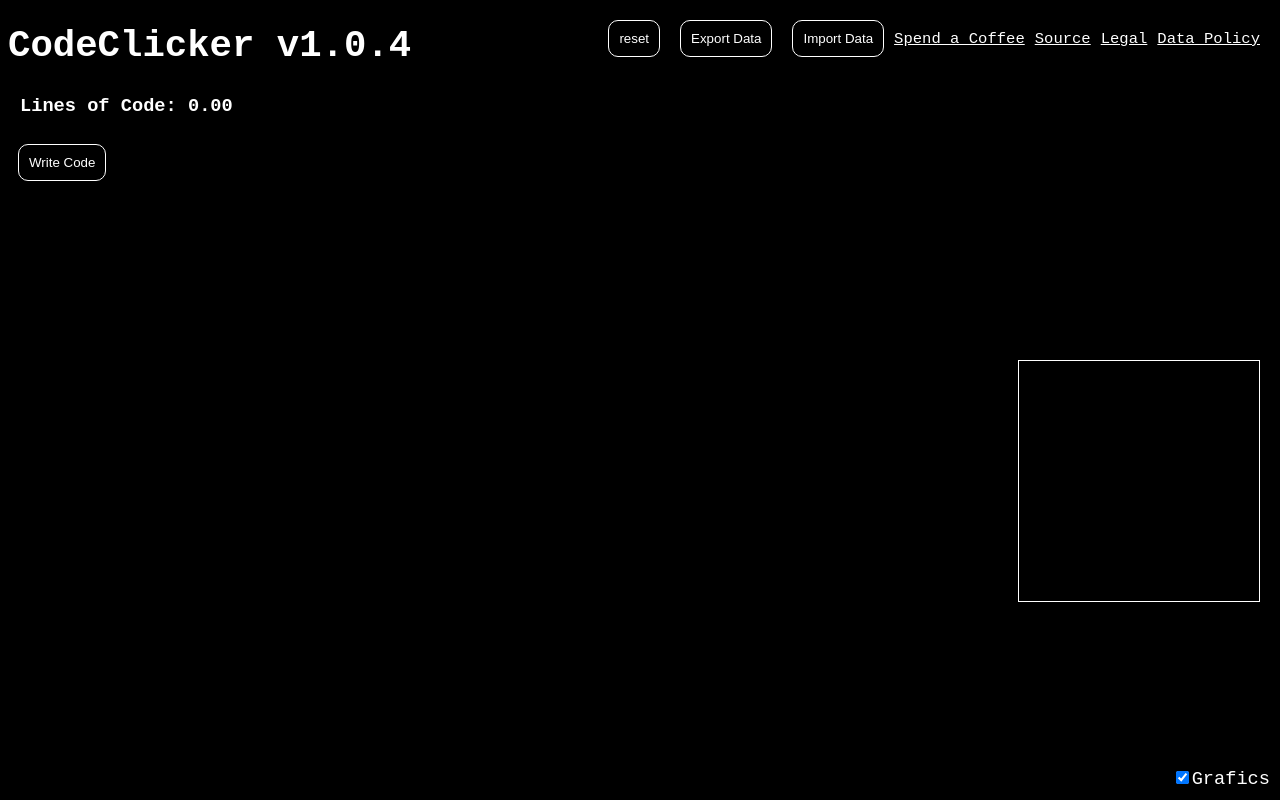
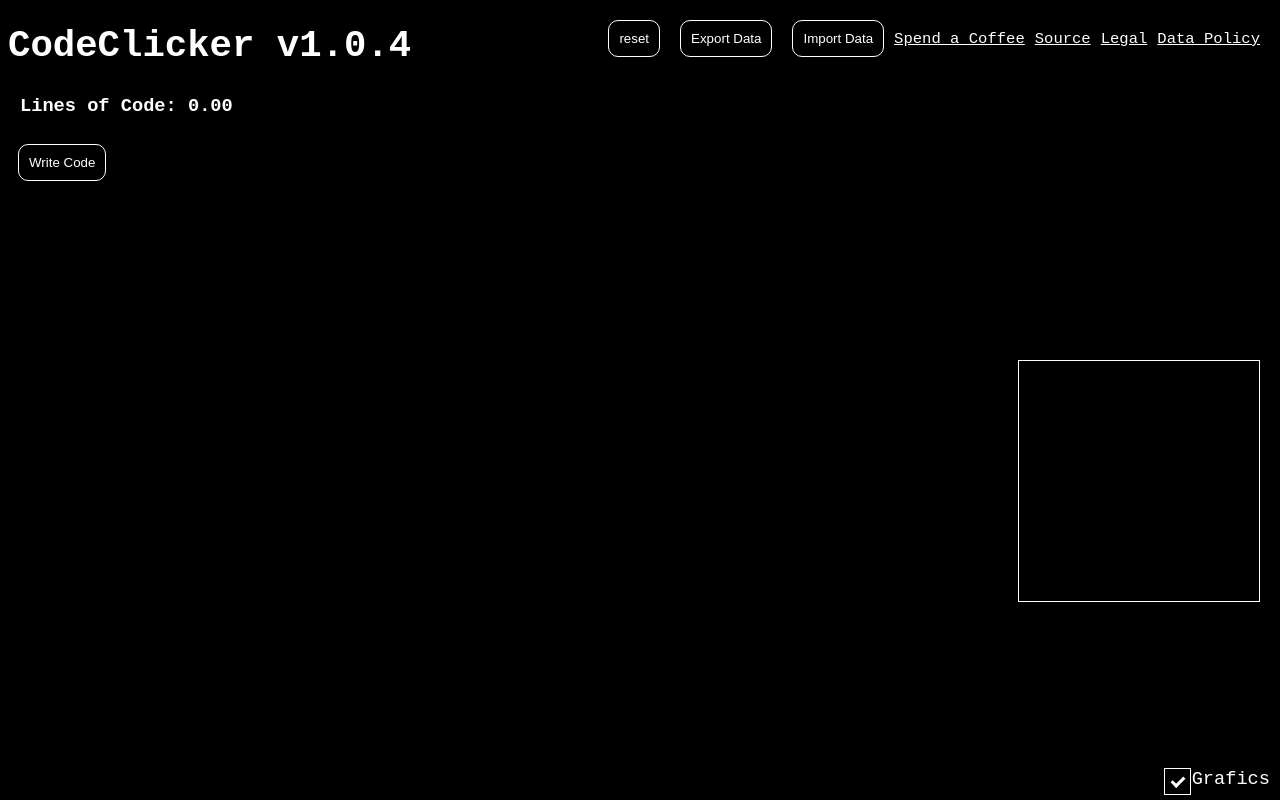
Before and after one commit to DSigmund/codeclicker, an Angular app: page / in a window 1280 px wide. Built offline with nearby package versions, Linux system fonts and the light colour scheme; what ng2-tooltip-directive would draw is missing.

Commit message:
better checkmark design

```diff
--- a/src/app/app.component.html
+++ b/src/app/app.component.html
@@ -53,10 +53,10 @@
 <div id="codeBox" *ngIf="grafics && (firstClick || autoClick)">
   {{ascii}}
 </div>
-<div id="codeboxActiveToggle" *ngIf="firstClick || autoClick">
-  <input id="codeboxActive" type="checkbox"  checked="grafics" (click)="toggleGrafics()">
-  <label for="codeboxActive" (click)="toggleGrafics()">Grafics</label>
-</div>
+<label id="codeboxActiveToggle" *ngIf="firstClick || autoClick" (click)="toggleGrafics()">Grafics
+  <input type="checkbox" checked="grafics" (click)="toggleGrafics()">
+  <span class="checkmark"></span>
+</label>
 <div id="ascencions" *ngIf="ascensions.value > 0 || elements.linesOfCode.value >= ascensions.cost.next">
   <strong>{{ascensions.title}}</strong><br/>
   Level: {{ascensions.value}}<br/>
--- a/src/styles.css
+++ b/src/styles.css
@@ -87,7 +87,60 @@ footer a {
   display: block;
   bottom: 10px;
   right:10px;
+  padding-left: 28px;
 }
+
+
+/* Hide the browser's default checkbox */
+#codeboxActiveToggle input {
+  position: absolute;
+  opacity: 0;
+  cursor: pointer;
+  height: 0;
+  width: 0;
+}
+
+/* Create a custom checkbox */
+.checkmark {
+  position: absolute;
+  top: 0;
+  left: 0;
+  height: 25px;
+  width: 25px;
+  background-color: black;
+  border: 1px solid white;
+}
+
+
+/* When the checkbox is checked, add a blue background */
+#codeboxActiveToggle input:checked ~ .checkmark {
+  background-color: #000000;
+  border: 1px solid white;
+}
+
+/* Create the checkmark/indicator (hidden when not checked) */
+.checkmark:after {
+  content: "";
+  position: absolute;
+  display: none;
+}
+
+/* Show the checkmark when checked */
+#codeboxActiveToggle input:checked ~ .checkmark:after {
+  display: block;
+}
+
+/* Style the checkmark/indicator */
+#codeboxActiveToggle .checkmark:after {
+  left: 9px;
+  top: 5px;
+  width: 5px;
+  height: 10px;
+  border: solid white;
+  border-width: 0 3px 3px 0;
+  transform: rotate(45deg);
+}
+
 
 .primary {
   font-weight: 600;
```
